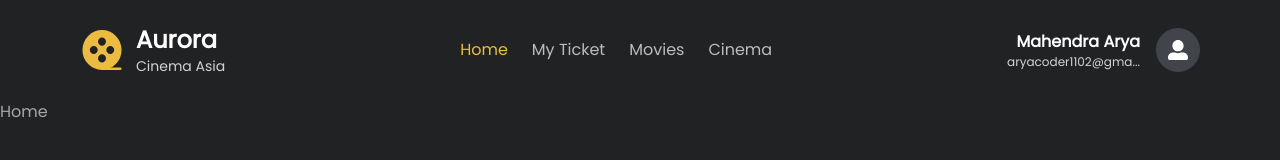
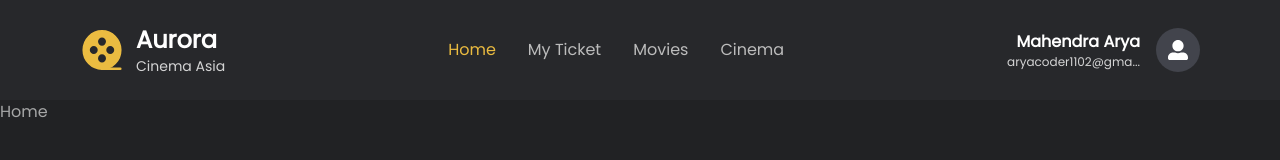
Before and after one commit to aryndraa/timedoor-academy-final-project, a Next.js app: page / in a window 1280 px wide. Shown: the top 160 px of the page. Built offline with nearby package versions, Linux system fonts and the light colour scheme.

Commit message:
navbar bg

```diff
--- a/app/components/Header.js
+++ b/app/components/Header.js
@@ -4,8 +4,8 @@ import { Navigation } from "./Navigation"
 
 export const Header = () => {
   return (
-    <header className=" flex flex-col ">
-      <div className="flex justify-between items-center py-6 px-3 lg:px-20">
+    <header className=" flex flex-col bg-dark-200">
+      <div className="flex justify-between items-center py-6 px-3 lg:px-20 ">
         <Logo/>
         <Navigation/>
         <GuestLink/>
--- a/app/components/Navigation.js
+++ b/app/components/Navigation.js
@@ -24,7 +24,7 @@ export const Navigation = () => {
 
   return (
     <nav >
-      <ul className="flex gap-6">
+      <ul className="flex gap-8">
         {links.map((link, key) => (
           <li key={key}>
             <NavLink name={link.name} path={link.path}/>
```
